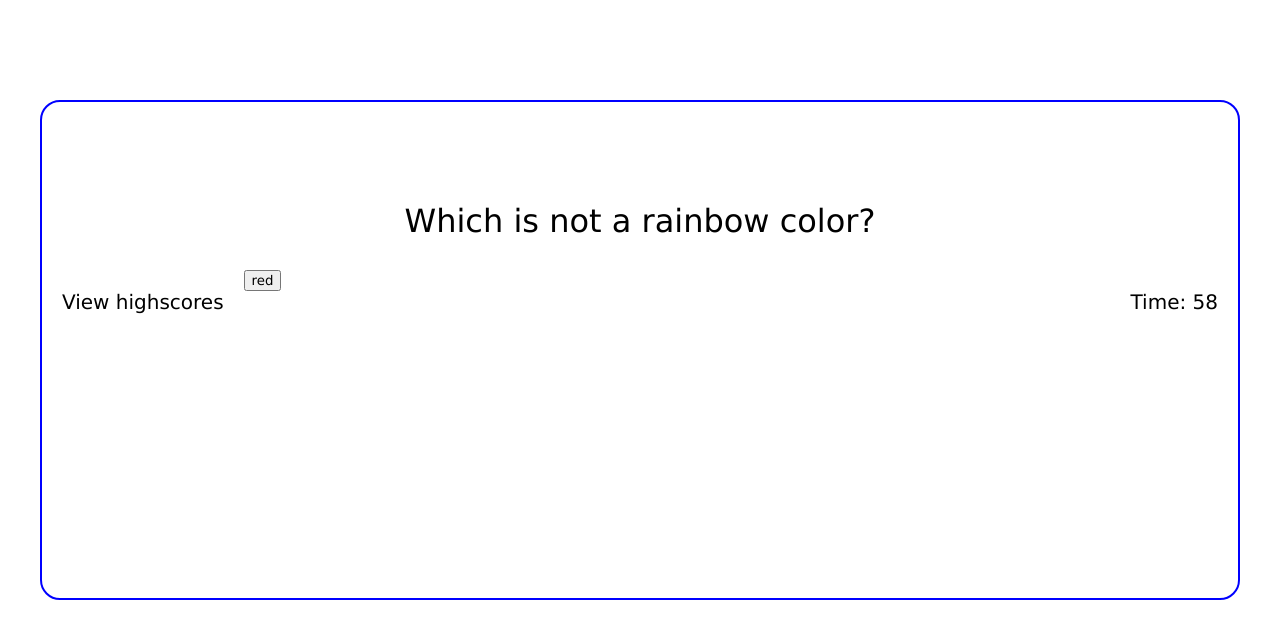
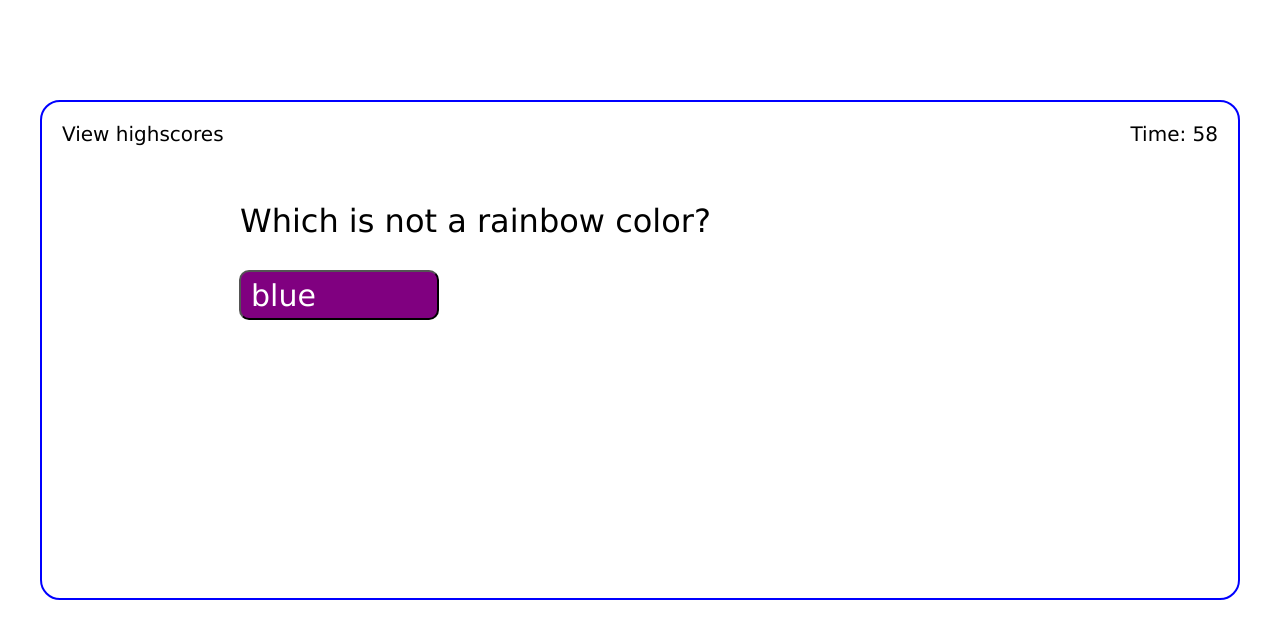
Before and after one commit to Buky-js/Timed-Quiz, a plain HTML site: page index.html in a window 1280 px wide. Both pictures are taken after a click on the button "Start quiz". Drawn offline with Linux system fonts and the light colour scheme.

Commit message:
modified js file to show the first option to the first question

```diff
--- a/assets/css/style.css
+++ b/assets/css/style.css
@@ -27,8 +27,8 @@ display: none;
     padding: 20px;
     font-size: 20px;
 }
-.quiz-box, .quiz-question{
-    text-align: center;
+.quiz-box{
+    text-align:center;
     padding-top: 100px;
 }
 .quiz-title, .quiz-question{
@@ -37,6 +37,8 @@ display: none;
 }
 .quiz-question{
     width: 800px;
+    text-align:left;
+    padding-top: 100px;
 
 }
 .instruction{
@@ -58,6 +60,19 @@ display: none;
     padding-top: 150px;
     font-size: 50px;
 }
-.option-list{
+.options{
+text-align: left;
+padding-left: 197px;
+}
+
+.buttons{
+    width: 200px;
+    height: 50px;
+    background-color: purple;
+    font-size: 30px;
+    color: white;
+    text-align: left;
+    padding-left: 10px;
+    border-radius: 10px;
 
 }
--- a/assets/js/script.js
+++ b/assets/js/script.js
@@ -72,17 +72,21 @@ function displayQuestion(questionIndex){
     questionBox.style.display = "block";
     questionBox.appendChild(highscore);
     questionBox.appendChild(timer);
-    // var firstQuestion = document.createElement("div");
-    // firstQuestion.setAttribute("class", "quiz-question");
-    // questionBox.appendChild(firstQuestion);
-    quizQuestion.textContent = questions[questionIndex].question;
+    firstQuestion = document.createElement("div");
+    firstQuestion.setAttribute("class", "quiz-question");
+    questionBox.appendChild(firstQuestion);
+    firstQuestion.textContent = questions[questionIndex].question;
 }
 
 function displayOptions(){
-    var option = document.createElement("button");
-    option.setAttribute("class", "options");
-    questionBox.appendChild(option);
-    option.textContent = questions[questionIndex].option1;
+    var options = document.createElement("div");
+    options.setAttribute("class", "options");
+    questionBox.appendChild(options);
+    var firstChoice = document.createElement("button");
+    firstChoice.setAttribute("class", "buttons");
+    options.appendChild(firstChoice);
+    firstChoice.innerHTML = "blue";
+//     option.textContent = questions[questionIndex].option1;
 }
 
 
--- a/index.html
+++ b/index.html
@@ -23,12 +23,12 @@
 
     </section>
     <section class="question-box">
-        <div class="quiz-question">
+        <!-- <div class="quiz-question">
 
         </div>
         <div class="option-list">
 
-        </div>
+        </div> -->
     </section>
     <script src="./assets/js/script.js"></script>
 </body>
```
